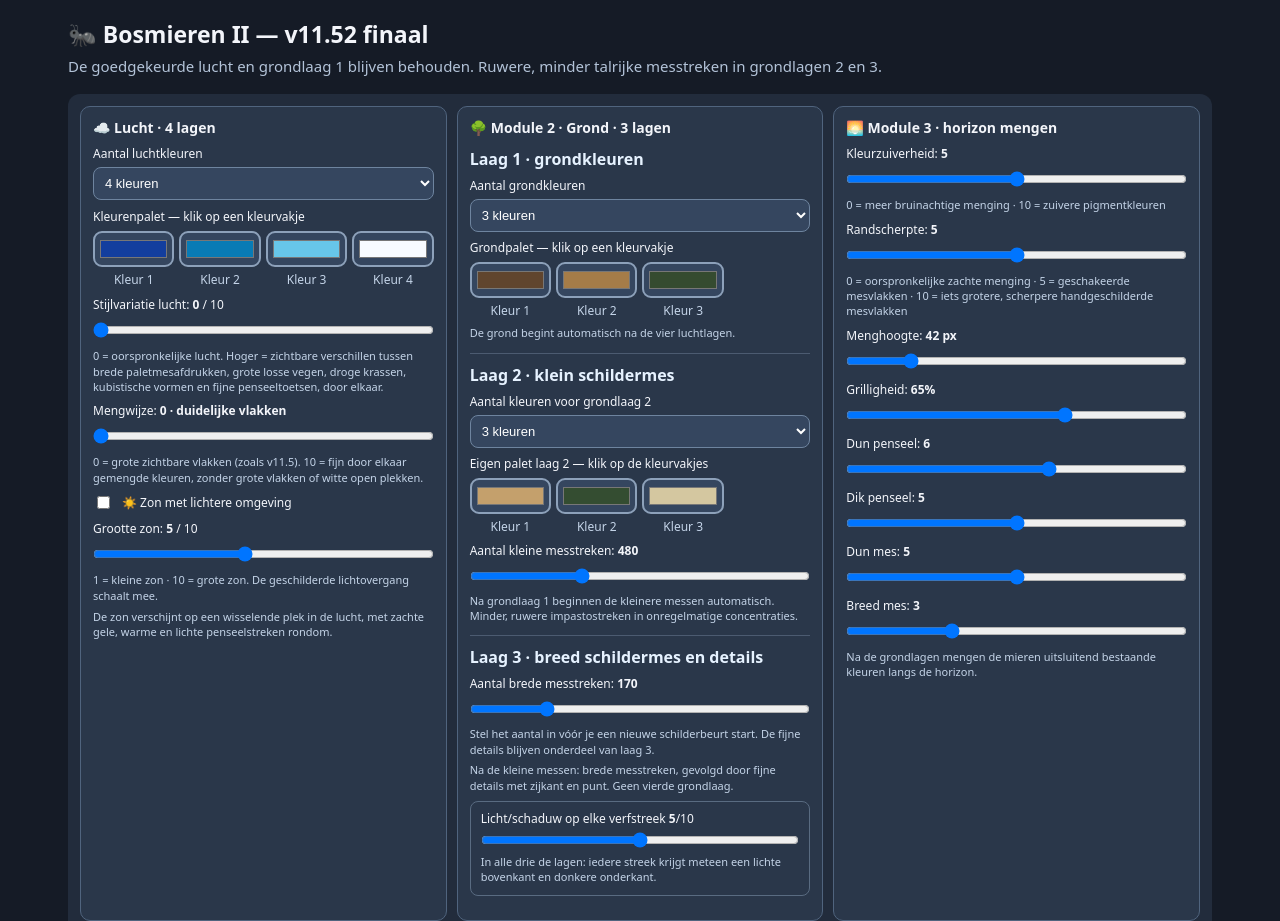
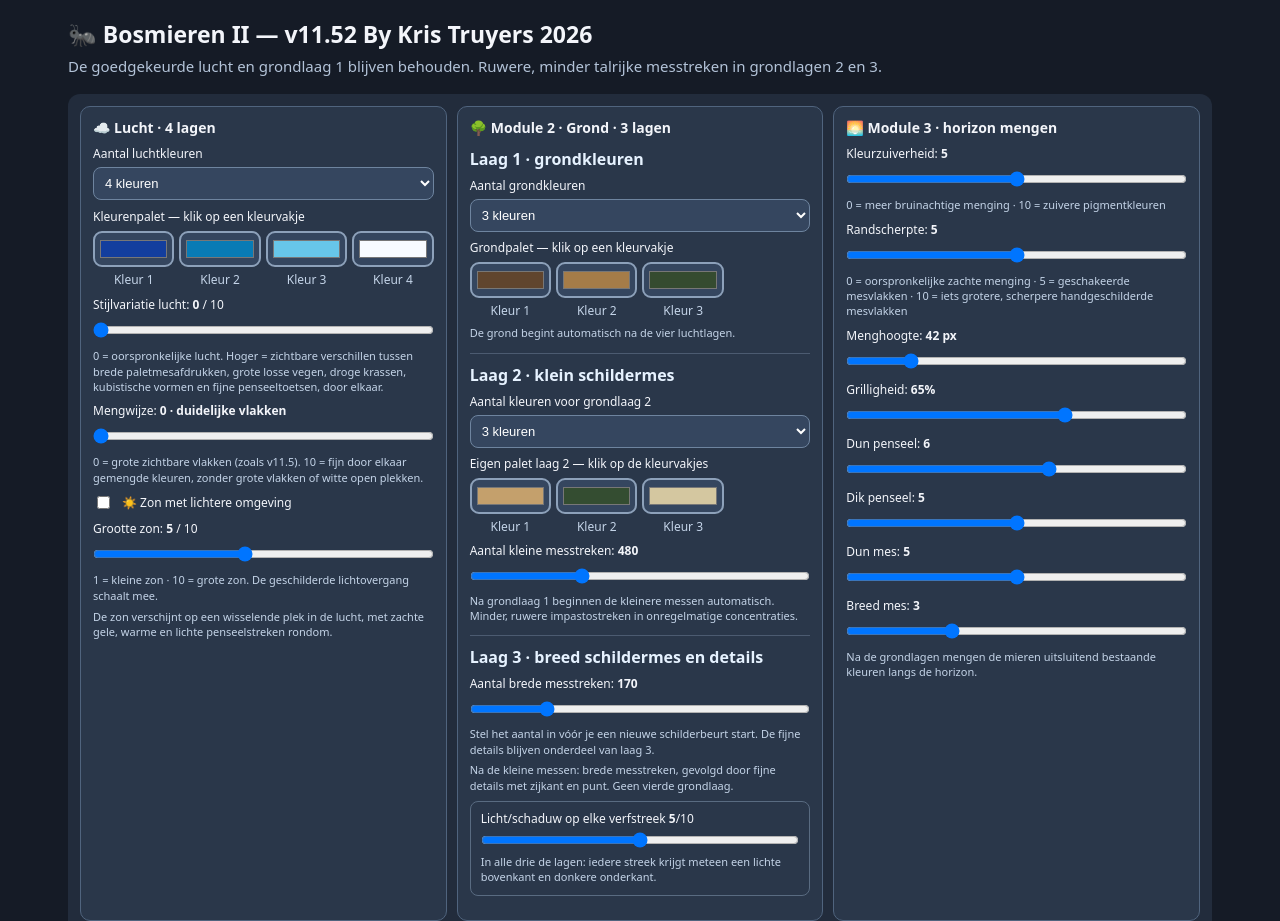
Before and after one commit to Aemulus1/Bosmieren2, a plain HTML site: page index.html in a window 1280 px wide. Shown: the top 921 px of the page. Drawn offline with Linux system fonts and the light colour scheme.

Commit message:
Update index.html

```diff
--- a/index.html
+++ b/index.html
@@ -29,7 +29,7 @@ aside{order:-1;width:100%;padding:12px}
 .ground-combined .ground-subsection h3{font-size:1rem;margin:0 0 7px;color:#e6f2ff}
 .ground-combined .ground-subsection label{margin-top:7px}
 .ground-combined .ground-subsection .stat{margin-top:5px}
-</style></head><body><main><h1>🐜 Bosmieren II — v11.52 finaal</h1>
+</style></head><body><main><h1>🐜 Bosmieren II — v11.52 By Kris Truyers 2026</h1>
 <p class="sub">De goedgekeurde lucht en grondlaag 1 blijven behouden. Ruwere, minder talrijke messtreken in grondlagen 2 en 3.</p>
 <div class="layout">
 <aside>
```
